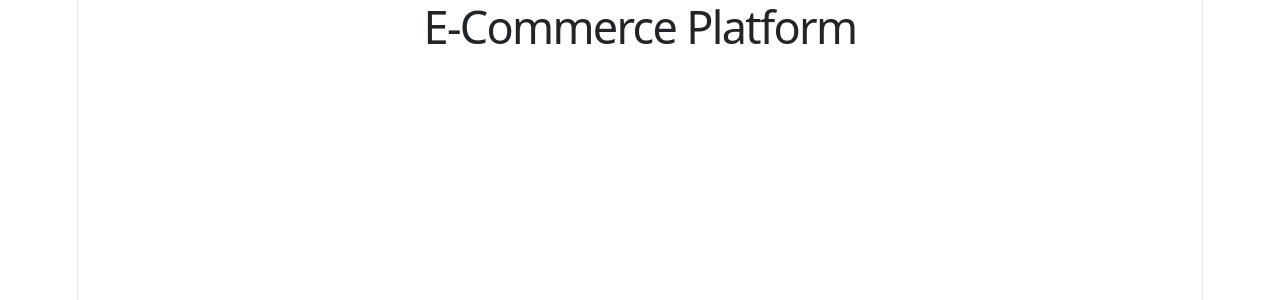
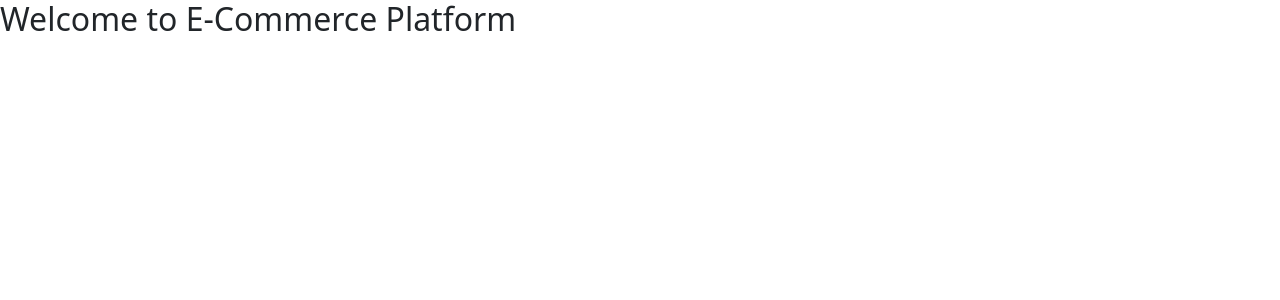
Before and after one commit to Rashini0926/ecommerce-platform, a React app in the folder frontend/: page / in a window 1280 px wide. Shown: the top 300 px of the page. Built offline with nearby package versions, Linux system fonts and the light colour scheme; the HTML template or start-up script is replaced by a standard one.

Commit message:
feat: setup React Router and home page

```diff
--- a/frontend/src/App.jsx
+++ b/frontend/src/App.jsx
@@ -1,8 +1,11 @@
+import { Routes, Route } from "react-router-dom";
+import Home from "./pages/Home";
+
 function App() {
   return (
-    <>
-      <h1>E-Commerce Platform</h1>
-    </>
+    <Routes>
+      <Route path="/" element={<Home />} />
+    </Routes>
   );
 }
 
--- /dev/null
+++ b/frontend/src/pages/Home.jsx
@@ -0,0 +1,9 @@
+function Home() {
+  return (
+    <div>
+      <h2>Welcome to E-Commerce Platform</h2>
+    </div>
+  );
+}
+
+export default Home;
```
Also changed, not shown: frontend/src/main.jsx (+9 -9 lines).
